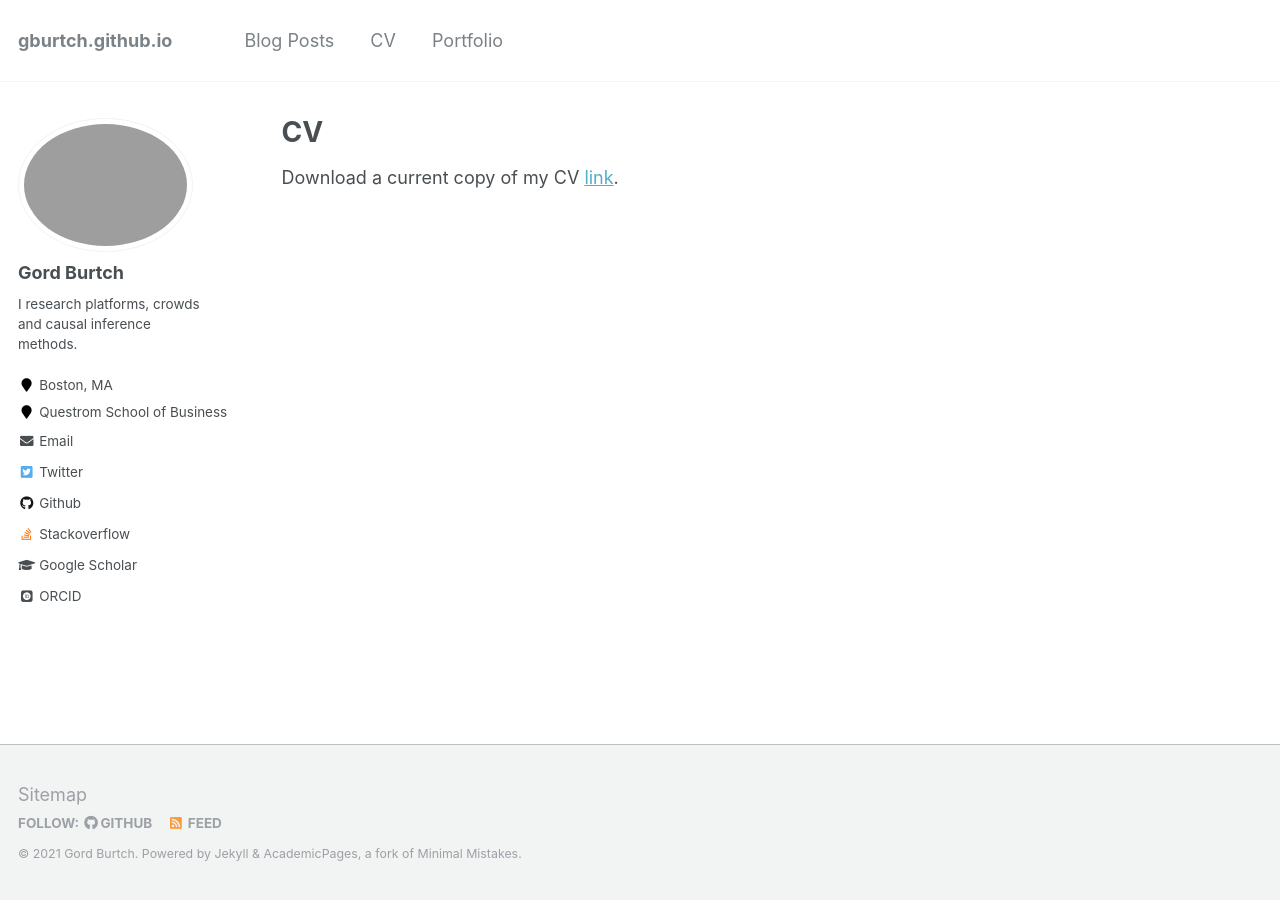
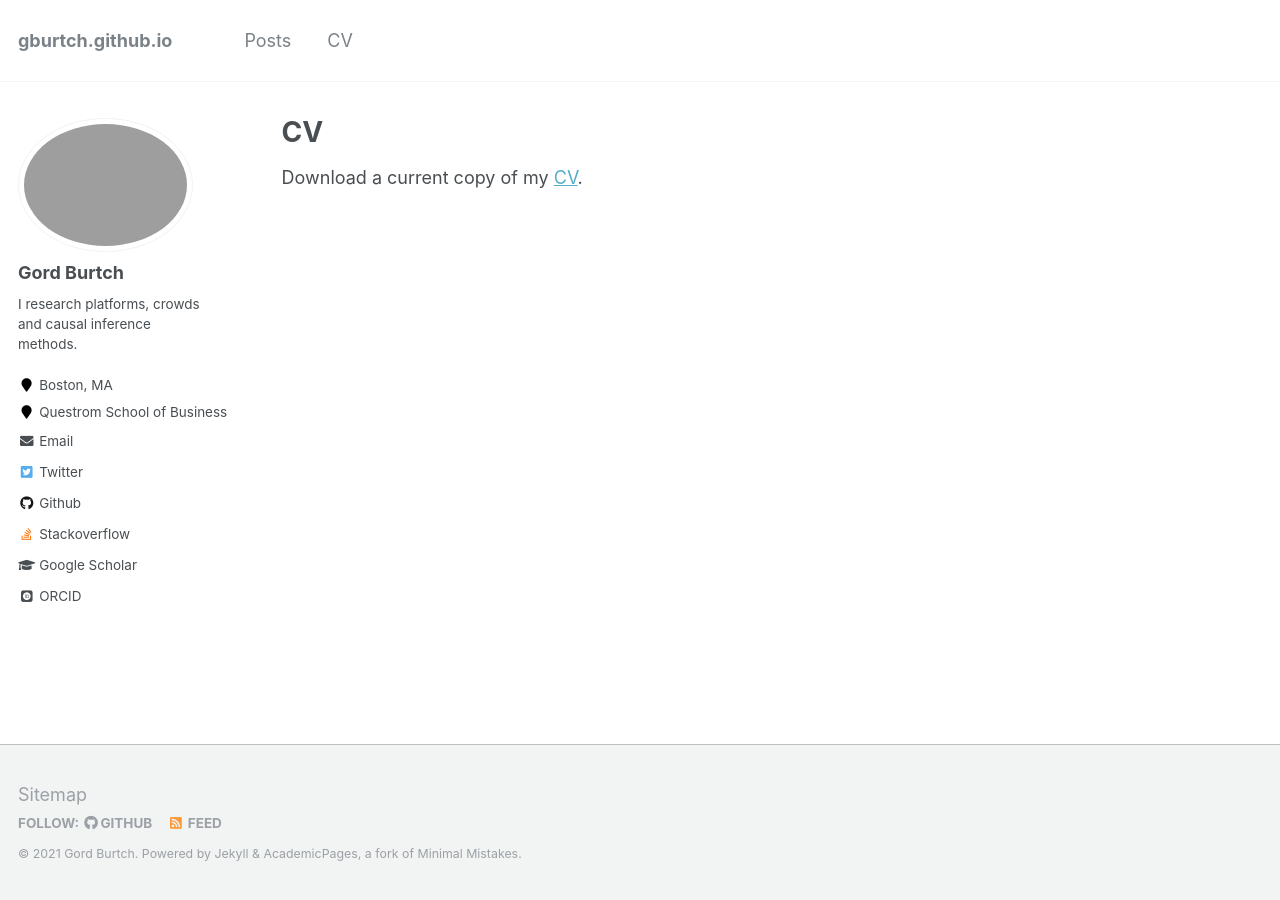
Before and after one commit to gburtch/gburtch.github.io, a Jekyll site: the page built from _pages/cv.md, in a window 1280 px wide. Built offline with Jekyll 4.4.1, drawn with Linux system fonts in a browser that asks for light colours; some web fonts are replaced.

Commit message:
CV update.

```diff
--- a/_data/navigation.yml
+++ b/_data/navigation.yml
@@ -1,10 +1,7 @@
 # main links links
 main:
-  - title: "Blog Posts"
+  - title: "Posts"
     url: /year-archive/
 
   - title: "CV"
     url: /cv/
-
-  - title: "Portfolio"
-    url: /portfolio/
--- a/_pages/cv.md
+++ b/_pages/cv.md
@@ -9,4 +9,4 @@ redirect_from:
 
 {% include base_path %}
 
-Download a current copy of my CV [link](http://gburtch.github.io/files/Gordon_Burtch_CV/gb_cv.pdf "here").
+Download a current copy of my [CV](http://gburtch.github.io/files/Gordon_Burtch_CV/gb_cv.pdf "CV").
```
Also changed, not shown: 1 other file.
